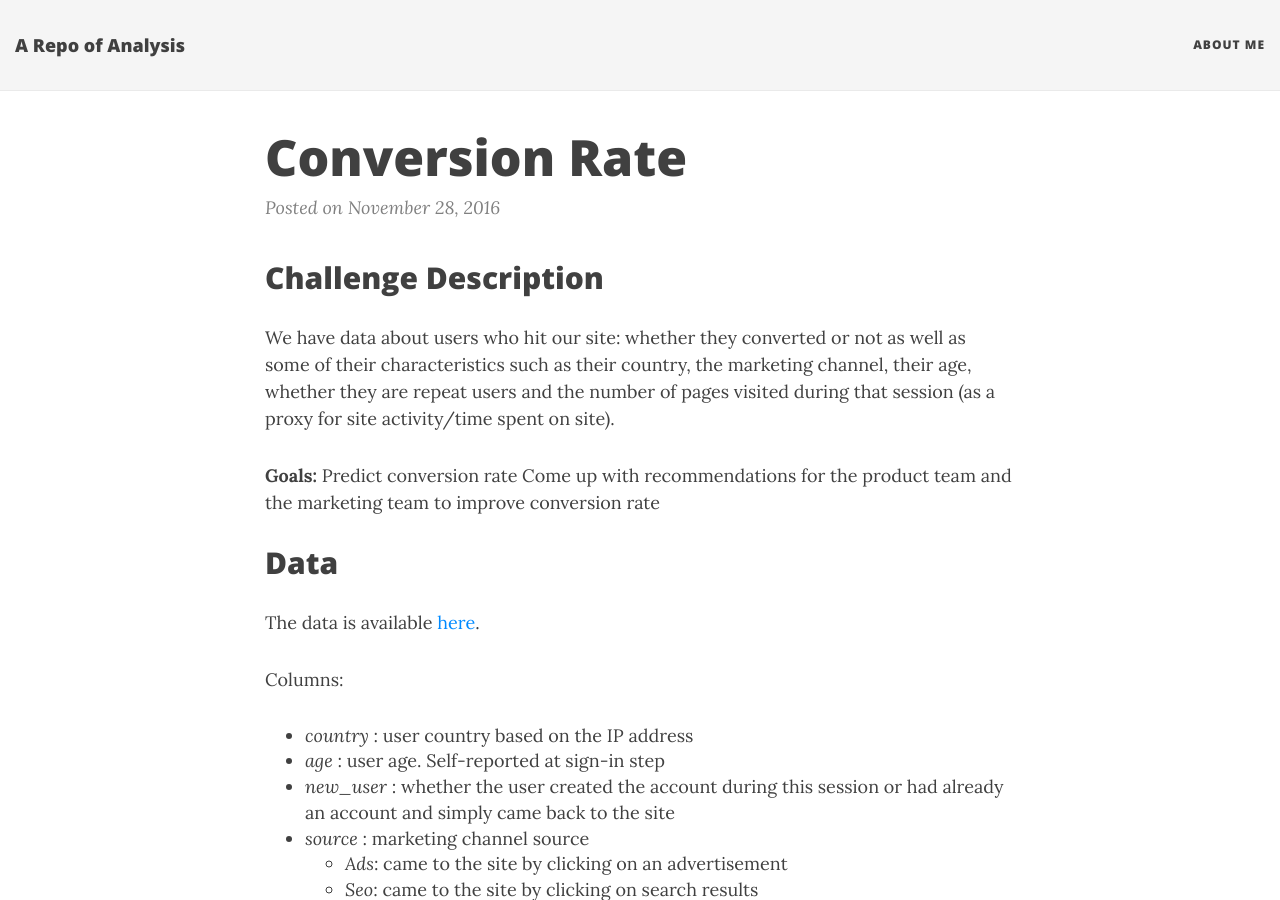
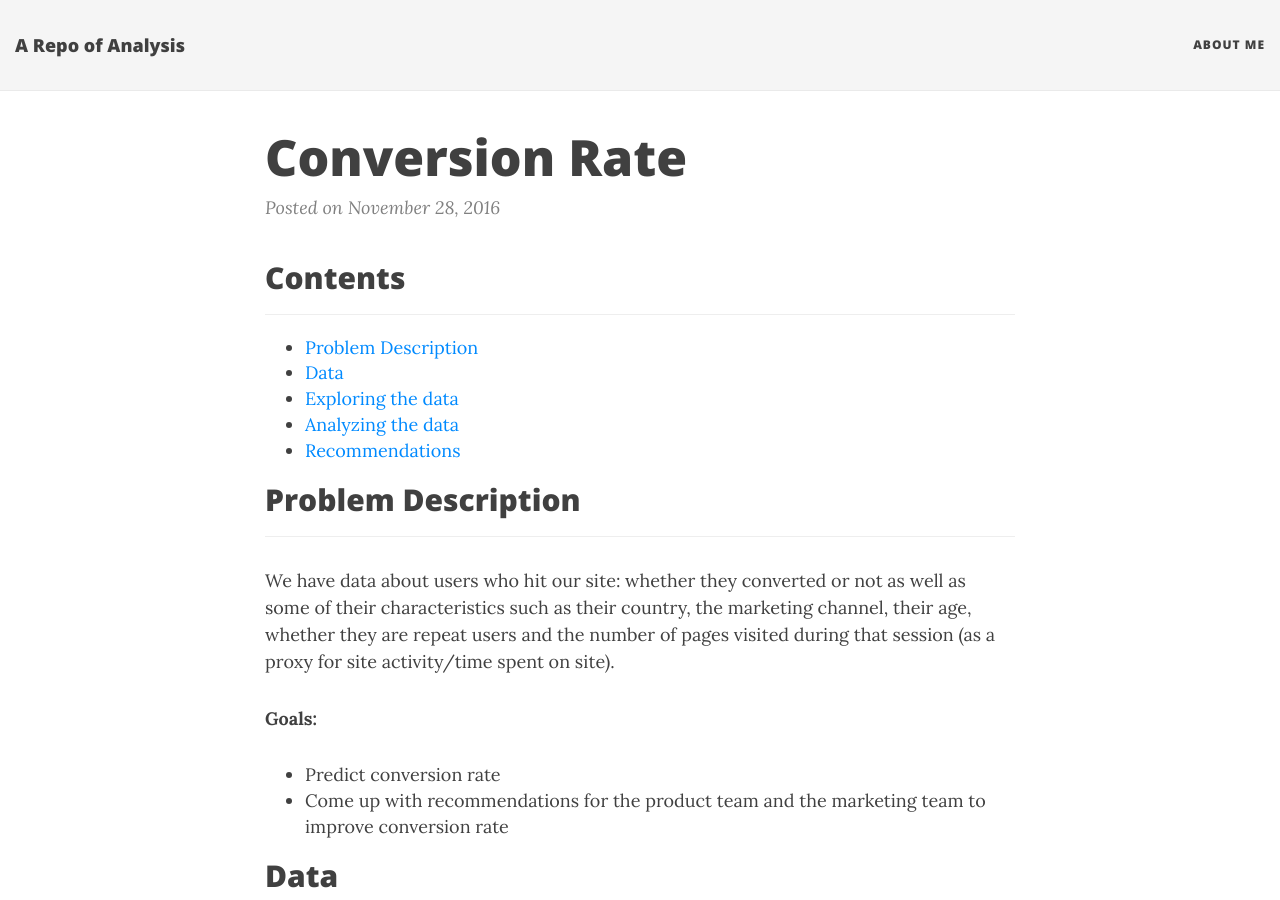
Before and after one commit to sabman83/data-analysis, a Jekyll site: the page built from _posts/2016-11-28-conversion-rate.md, in a window 1280 px wide and 900 px high. Built offline with Jekyll 4.4.1, drawn with Linux system fonts in a browser that asks for light colours; nearby versions of some CDN libraries; some of the changed text lies outside the part shown.

```diff
--- a/_posts/2016-11-28-conversion-rate.md
+++ b/_posts/2016-11-28-conversion-rate.md
@@ -4,15 +4,29 @@ title: Conversion Rate
 tags: [random-forests, logistic-regression]
 ---
 
-## Challenge Description
+## Contents
+---
+
+* [Problem Description](#problem-description)
+* [Data](#data)
+* [Exploring the data](#exploring-the-data)
+* [Analyzing the data](#analyzing-the-data)
+* [Recommendations](#recommendations)
+
+
+## Problem Description
+---
 
 We have data about users who hit our site: whether they converted or not as well as some of their characteristics such as their country, the marketing channel, their age, whether they are repeat users and the number of pages visited during that session (as a proxy for site activity/time spent on site).
 
 **Goals:**
-Predict conversion rate
-Come up with recommendations for the product team and the marketing team to improve conversion rate
+
+* Predict conversion rate
+* Come up with recommendations for the product team and the marketing team to improve conversion rate
 
 ## Data
+---
+
 The data is available [here](https://github.com/sabman83/data-analysis/raw/gh-pages/conversion-rate/data/conversion_data.csv){:target="_blank"}.
 
 Columns:
@@ -28,6 +42,7 @@ Columns:
 * _converted_: this is our label. 1 means they converted within the session, 0 means they left without buying anything. The company goal is to increase conversion rate: # conversions / total sessions.
 
 ## Exploring the data
+---
 
 I import the data from the csv file and store it in a data table. Besides the performance benefits, I also like data.table for its cleaner syntax especially when it comes to using the filters. I also convert the new_user and converted columns from numeric to factor.
 
@@ -133,6 +148,7 @@ Majority of the users are between the age group of 20 to 40.
 
 
 ## Analyzing the data
+---
 
 Before analyzing the data, I remove the outliers.
 
@@ -416,6 +432,7 @@ We now build a simple decision tree to confirm some of the observations above an
 The decision tree confirms our findings from random forests.
 
 ## Recommendations
+---
 
 Based on the analysis, I can recommend the following for the marketing team.
 
```
Also changed, not shown: other parts of _posts/2016-11-28-conversion-rate.md (+4 -1 lines).
